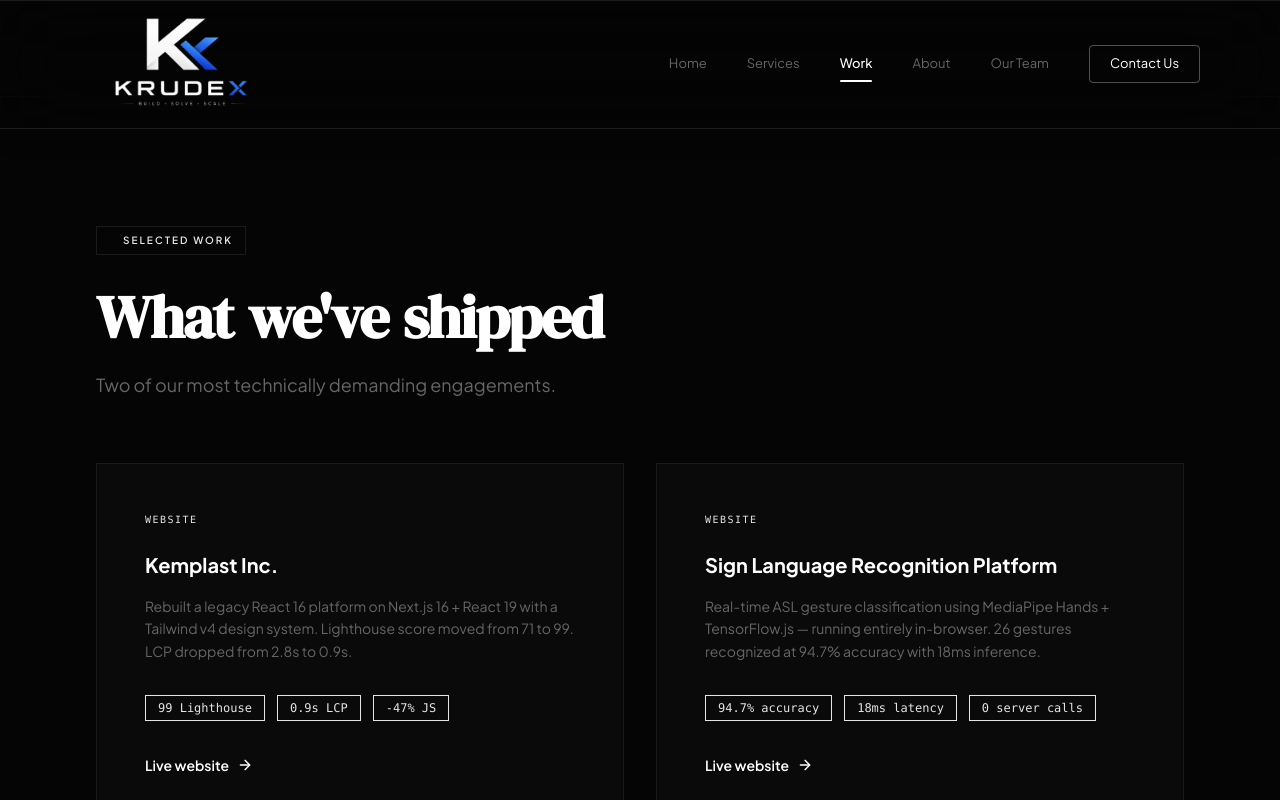
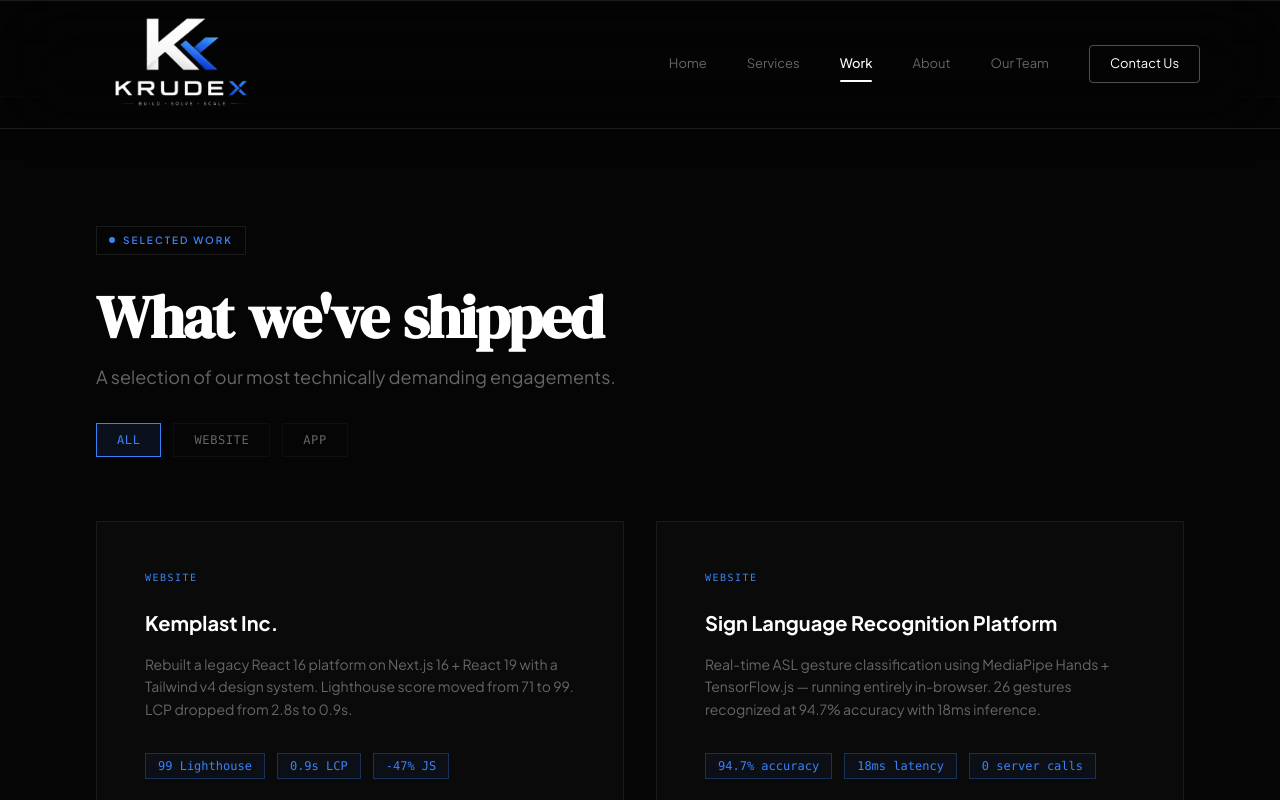
Before and after one commit to mdeocder24/Krudex-Tech, a Next.js app: page /work in a window 1280 px wide. Shown: the top 800 px of the page. Built offline with nearby package versions, Linux system fonts and the light colour scheme.

Commit message:
feat: implement services page and add SelectedWork component with project case studies

```diff
--- a/src/app/globals.css
+++ b/src/app/globals.css
@@ -10,6 +10,8 @@
   --color-krudex-text: #e5e5e5;
   --color-krudex-muted: #666666;
   --color-krudex-glow: #c49a3c;
+  --color-krudex-blue: #3b82f6;
+  --color-krudex-blue-hover: #2563eb;
   --font-sans: var(--font-sans-primary);
   --font-serif: var(--font-serif-primary);
 }
--- a/src/app/services/page.tsx
+++ b/src/app/services/page.tsx
@@ -2,6 +2,7 @@
 
 import React from 'react';
 import { motion } from 'framer-motion';
+import Link from 'next/link';
 import Navbar from '@/components/Navbar';
 import ServicesCTA from '@/components/ServicesCTA';
 import Footer from '@/components/Footer';
@@ -135,15 +136,15 @@ export default function ServicesPage() {
                       {service.outcome}
                     </p>
                   </div>
-                  <a
-                    href="#"
+                  <Link
+                    href="/work"
                     className="inline-flex items-center gap-2 mt-8 px-6 py-3 border border-krudex-border/60 text-sm text-white font-medium tracking-wide hover:border-krudex-blue hover:text-krudex-blue transition-all duration-300 group w-fit"
                   >
                     {service.buttonLabel}
                     <svg className="w-4 h-4 group-hover:translate-x-1 transition-transform" fill="none" viewBox="0 0 24 24" stroke="currentColor" strokeWidth={2}>
                       <path strokeLinecap="round" strokeLinejoin="round" d="M17 8l4 4m0 0l-4 4m4-4H3" />
                     </svg>
-                  </a>
+                  </Link>
                 </motion.div>
 
                 {/* Right Column: Capabilities */}
--- a/src/components/SelectedWork.tsx
+++ b/src/components/SelectedWork.tsx
@@ -1,6 +1,6 @@
 "use client";
 
-import React from 'react';
+import React, { useState } from 'react';
 import { motion } from 'framer-motion';
 import { ArrowRight } from 'lucide-react';
 import TiltCard from './TiltCard';
@@ -76,6 +76,9 @@ const projects = [
 ];
 
 const SelectedWork = () => {
+  const [filter, setFilter] = useState<'All' | 'Website' | 'App'>('All');
+  const filteredProjects = projects.filter(p => filter === 'All' || p.type === filter);
+
   return (
     <section id="our-work" className="px-8 md:px-16 lg:px-24 py-32 bg-krudex-black border-t border-krudex-border/50">
       <div className="max-w-6xl mx-auto">
@@ -92,23 +95,46 @@ const SelectedWork = () => {
           </span>
         </motion.div>
 
+        <div className="flex flex-col mb-16">
           <motion.div
             initial={{ opacity: 0, y: 20 }}
             whileInView={{ opacity: 1, y: 0 }}
             viewport={{ once: true, margin: "-100px" }}
             transition={{ duration: 0.5, delay: 0.1 }}
-          className="mb-16"
           >
-          <TextReveal className="font-serif text-5xl md:text-6xl text-white font-bold mb-6 tracking-tight">
+            <TextReveal className="font-serif text-5xl md:text-6xl text-white font-bold mb-4 tracking-tight">
               What we&apos;ve shipped
             </TextReveal>
             <p className="text-krudex-muted text-lg">
-            Two of our most technically demanding engagements.
+              A selection of our most technically demanding engagements.
             </p>
           </motion.div>
 
+          <motion.div
+            initial={{ opacity: 0, y: 20 }}
+            whileInView={{ opacity: 1, y: 0 }}
+            viewport={{ once: true, margin: "-100px" }}
+            transition={{ duration: 0.5, delay: 0.2 }}
+            className="flex flex-wrap items-center gap-3 mt-8"
+          >
+            {['All', 'Website', 'App'].map((f) => (
+              <button
+                key={f}
+                onClick={() => setFilter(f as any)}
+                className={`px-5 py-2 text-xs font-mono uppercase tracking-wider transition-all duration-300 border ${
+                  filter === f
+                    ? 'border-krudex-blue bg-krudex-blue/10 text-krudex-blue'
+                    : 'border-krudex-border/50 text-krudex-muted hover:border-krudex-blue/50 hover:text-white'
+                }`}
+              >
+                {f}
+              </button>
+            ))}
+          </motion.div>
+        </div>
+
         <div className="grid grid-cols-1 md:grid-cols-2 gap-8 mb-16">
-          {projects.map((project, index) => (
+          {filteredProjects.map((project, index) => (
             <motion.div
               key={index}
               initial={{ opacity: 0, y: 30 }}
```
Lines whose indentation alone changed are shown as unchanged.
